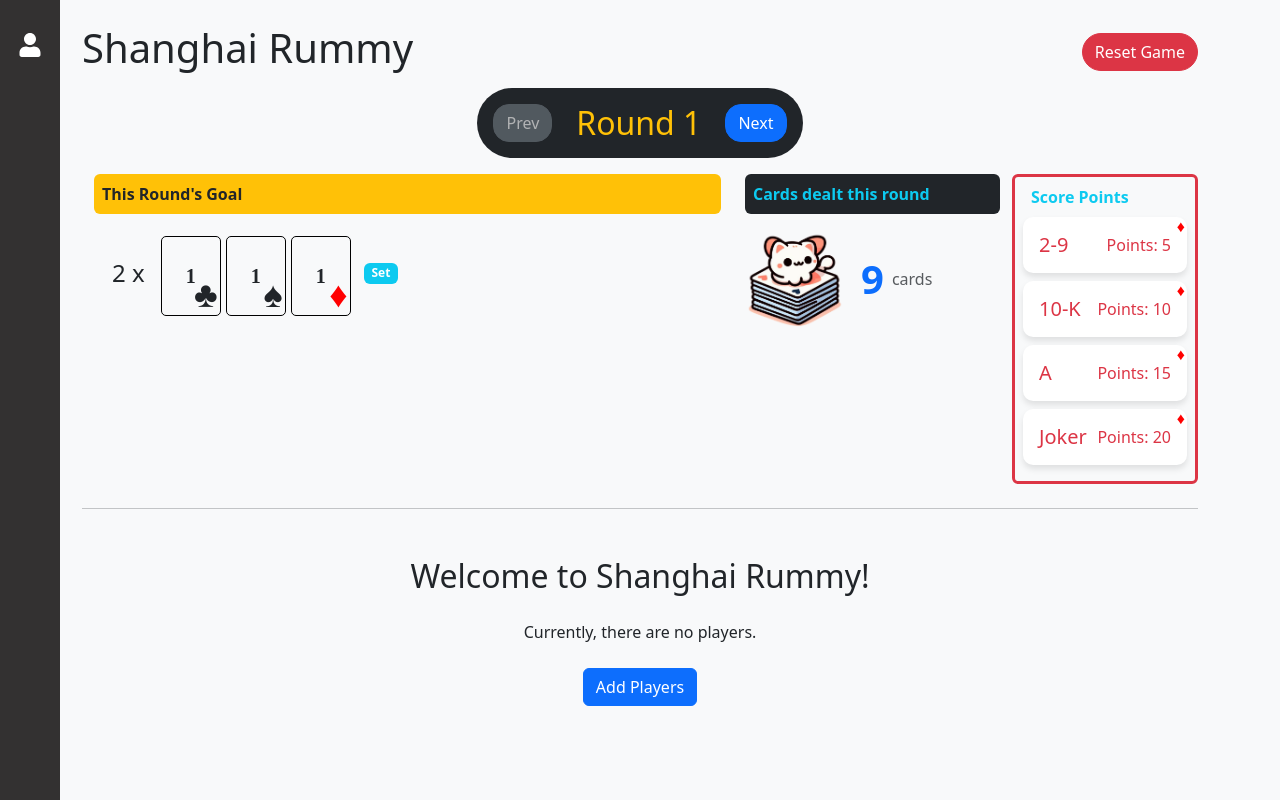
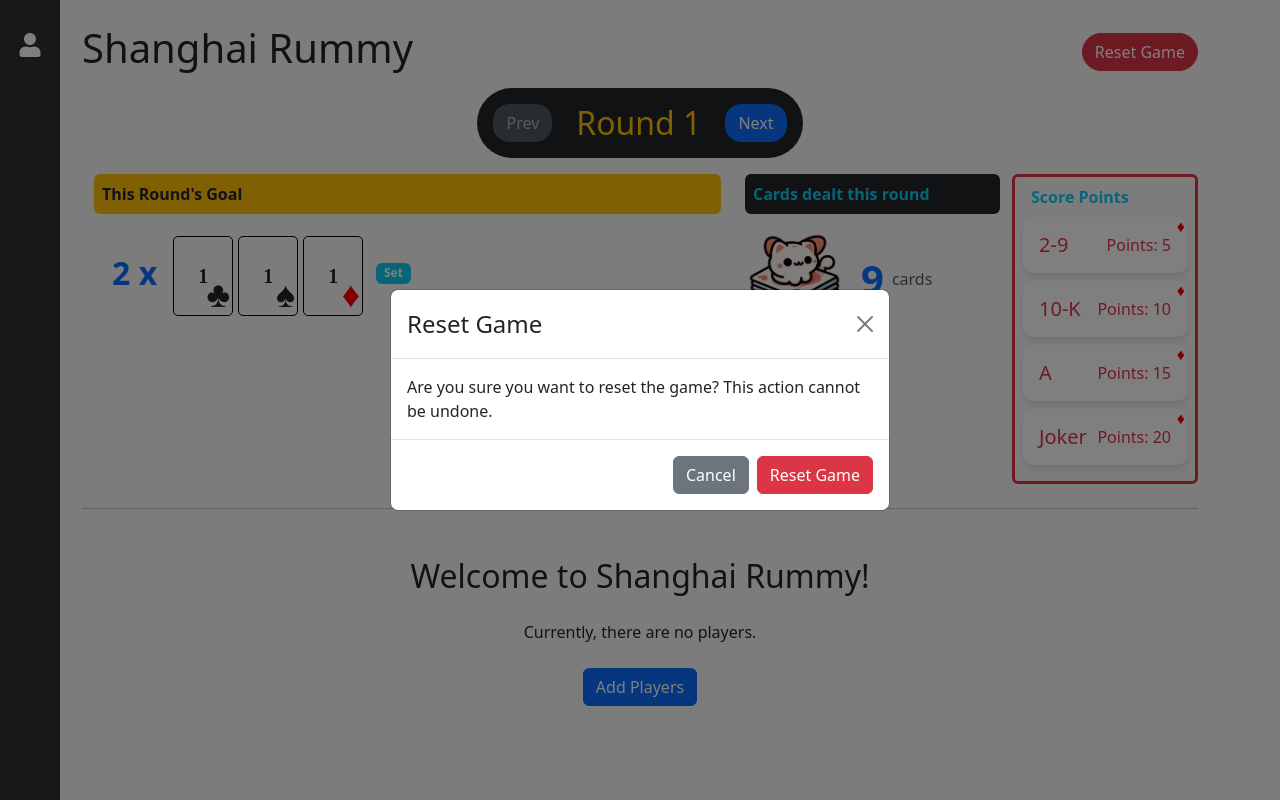
Before and after one commit to zakki-miilo/shanghai-rummy, a React (Vite) app: page / in a window 1280 px wide. Both pictures are taken after a click on the button "Reset Game". Built offline with nearby package versions, Linux system fonts and the light colour scheme.

Commit message:
number font size increase

```diff
--- a/src/App.tsx
+++ b/src/App.tsx
@@ -17,12 +17,14 @@ import { FaUserPlus } from "react-icons/fa";
 import { PlayerContext } from "./components/PlayerContext";
 import ProfilePage from "./components/ProfilePage";
 import LoginPage from "./components/LoginPage";
+import ConfirmationModal from "./components/ConfirmationModal";
 
 const AppContent: React.FC = () => {
   const location = useLocation();
 
   const {
     players,
+    setPlayers, // Add this
     addPlayer,
     rounds,
     setRounds,
@@ -34,6 +36,7 @@ const AppContent: React.FC = () => {
 
   const [showAddPlayerModal, setShowAddPlayerModal] = useState(false);
   const [winnerIndex, setWinnerIndex] = useState<number | null>(null);
+  const [showResetConfirmation, setShowResetConfirmation] = useState(false);
 
   useEffect(() => {
     const searchParams = new URLSearchParams(location.search);
@@ -41,7 +44,7 @@ const AppContent: React.FC = () => {
     if (roundFromURL !== null) {
       setCurrentRound(parseInt(roundFromURL, 10));
     }
-  }, [location]);
+  }, [location, setCurrentRound]);
 
   const calculateTotalPoints = (playerIndex: number) => {
     return rounds.reduce(
@@ -115,12 +118,14 @@ const AppContent: React.FC = () => {
     });
   };
 
-  /*const handleResetGame = () => {
-    setCurrentRound(0);
-    setPlayers([]);
-    setRounds(roundsData.map((round) => ({ ...round, points: [], buys: [] })));
-    setWinnerIndex(null);
-  };*/
+  const handleResetGame = () => {
+    setShowResetConfirmation(true);
+  };
+
+  const handleConfirmReset = () => {
+    resetGame(); // Use the resetGame function from context instead of manual reset
+    setShowResetConfirmation(false);
+  };
 
   const handleShowAddPlayerModal = () => setShowAddPlayerModal(true);
   const handleHideAddPlayerModal = () => setShowAddPlayerModal(false);
@@ -145,7 +150,7 @@ const AppContent: React.FC = () => {
                 <h1>Shanghai Rummy</h1>
                 <Button
                   variant="danger"
-                  onClick={resetGame}
+                  onClick={handleResetGame}
                   className="rounded-pill"
                 >
                   Reset Game
@@ -227,6 +232,13 @@ const AppContent: React.FC = () => {
         onHide={handleHideAddPlayerModal}
         onAddPlayer={handleAddPlayer}
       />
+      <ConfirmationModal
+        show={showResetConfirmation}
+        onHide={() => setShowResetConfirmation(false)}
+        onConfirm={handleConfirmReset}
+        title="Reset Game"
+        message="Are you sure you want to reset the game? This action cannot be undone."
+      />
     </div>
   );
 };
--- /dev/null
+++ b/src/components/ConfirmationModal.tsx
@@ -0,0 +1,37 @@
+import React from 'react';
+import { Modal, Button } from 'react-bootstrap';
+
+interface ConfirmationModalProps {
+  show: boolean;
+  onHide: () => void;
+  onConfirm: () => void;
+  title: string;
+  message: string;
+}
+
+const ConfirmationModal: React.FC<ConfirmationModalProps> = ({
+  show,
+  onHide,
+  onConfirm,
+  title,
+  message,
+}) => {
+  return (
+    <Modal show={show} onHide={onHide} centered>
+      <Modal.Header closeButton>
+        <Modal.Title>{title}</Modal.Title>
+      </Modal.Header>
+      <Modal.Body>{message}</Modal.Body>
+      <Modal.Footer>
+        <Button variant="secondary" onClick={onHide}>
+          Cancel
+        </Button>
+        <Button variant="danger" onClick={onConfirm}>
+          Reset Game
+        </Button>
+      </Modal.Footer>
+    </Modal>
+  );
+};
+
+export default ConfirmationModal;
--- a/src/components/RoundInfo.tsx
+++ b/src/components/RoundInfo.tsx
@@ -73,7 +73,9 @@ const RoundInfo: React.FC<RoundInfoProps> = ({ roundGoal, cardsDealt }) => {
 
       return (
         <div key={index} className="goal-group mb-2">
-          <span className="goal-count p-2 me-2 fs-4">{count} x</span>
+          <span className="goal-count p-2 me-2 fs-2 text-primary fw-bold">
+            {count} x
+          </span>
           <div className="d-flex flex-wrap fs-4">{cards}</div>
           <span className={`badge ${isRun ? "bg-warning" : "bg-info"} ms-2`}>
             {isRun ? "Run" : "Set"}
```
